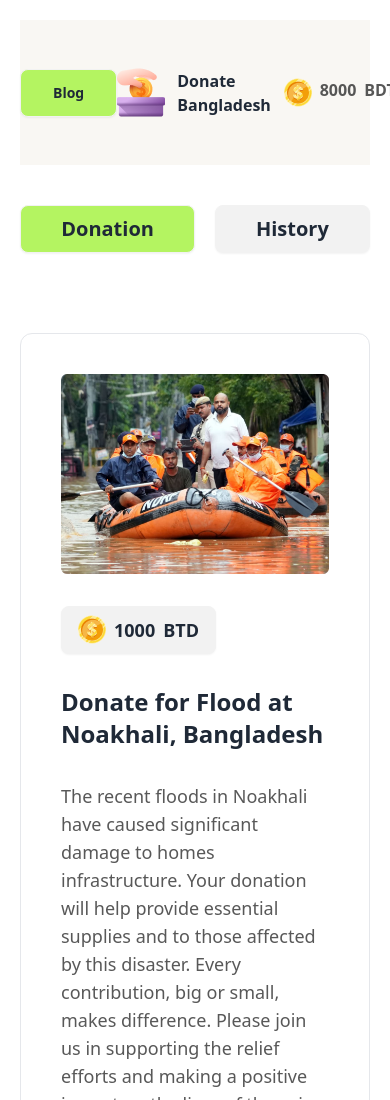
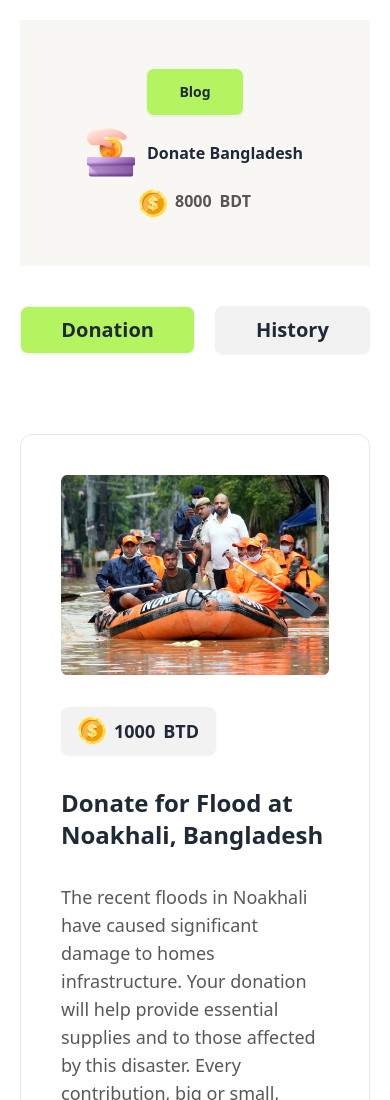
Before and after one commit to jyoti-prokash/Assignment-5, a plain HTML site: page index.html in a window 390 px wide. Shown: the top 1100 px of the page. Drawn offline with nearby package versions, Linux system fonts and the light colour scheme.

Commit message:
fixed navbar responsive

```diff
--- a/index.html
+++ b/index.html
@@ -15,8 +15,8 @@
     <!-- Navbar Section start -->
     <nav class="sticky top-0 backdrop-blur-lg">
       <div class="bg-[#F9F7F3] py-12">
-        <div class="container mx-auto flex justify-between items-center">
-          <div class="">
+        <div class="container mx-auto flex md:justify-between flex-col md:flex-row gap-3 items-center">
+          <div>
             <a id="blog" class="px-8 btn font-bold bg-[#B4F461] lg:text-lg">Blog</a>
           </div>
           <div class="font-bold lg:text-lg">
```
Also changed, not shown: blog.html (+1 -1 lines).
